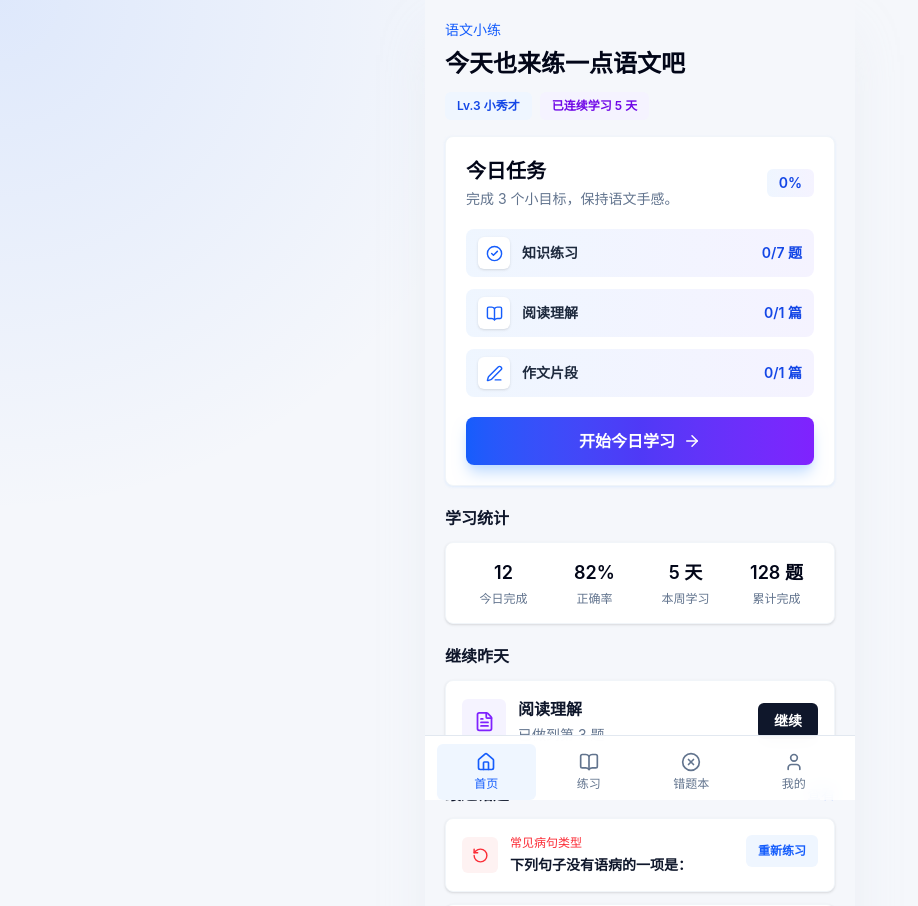
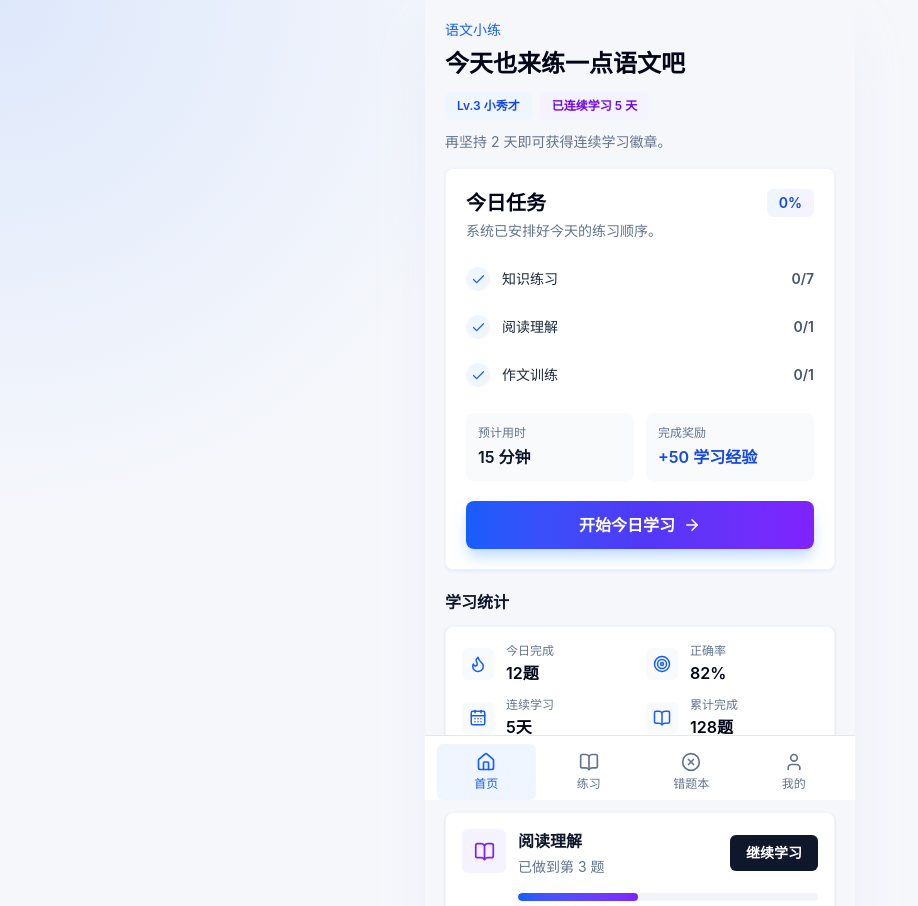
Before and after one commit to zhengcheng820215/yuwen-xiaolian, a React (Vite) app: page /#/ in a window 1280 px wide. Shown: the top 906 px of the page, without its empty margins (0-918 px from the left). Built offline with nearby package versions, Linux system fonts and the light colour scheme.

Commit message:
Refine home learning plan experience

```diff
--- a/src/pages/Home.jsx
+++ b/src/pages/Home.jsx
@@ -1,21 +1,149 @@
 import { Link } from 'react-router-dom';
-import { ArrowRight, BookOpen, CheckCircle2, FileText, PenLine, RotateCcw } from 'lucide-react';
+import { ArrowRight, BookOpen, CalendarDays, Check, CheckCircle2, Flame, RotateCcw, Target, Trophy } from 'lucide-react';
 import Card from '../components/Card.jsx';
 import { useStudy } from '../context/StudyContext.jsx';
 
 const todayTasks = [
-  { title: '知识练习', progress: '0/7 题', icon: CheckCircle2 },
-  { title: '阅读理解', progress: '0/1 篇', icon: BookOpen },
-  { title: '作文片段', progress: '0/1 篇', icon: PenLine },
+  { title: '知识练习', progress: '0/7' },
+  { title: '阅读理解', progress: '0/1' },
+  { title: '作文训练', progress: '0/1' },
 ];
+
+const taskSummary = {
+  isTodayComplete: false,
+  minutes: 15,
+  finishedQuestions: 9,
+  accuracy: 89,
+  reward: '+50 学习经验',
+};
+
+const mistakeLabels = {
+  病句修改: '病句',
+  文言实词虚词: '文言文',
+  成语运用: '成语',
+  古文作者背景: '古文',
+  字音字形: '字词',
+  标点符号: '标点',
+  古诗文默写: '默写',
+  文学常识: '文学',
+};
+
+const shortenQuestion = (text) => text.replace(/[：:。？?]$/, '').slice(0, 22);
+
+const ProgressBar = ({ value }) => (
+  <div className="h-2 overflow-hidden rounded-full bg-slate-100">
+    <div className="h-full rounded-full bg-gradient-to-r from-blue-600 to-violet-600" style={{ width: `${value}%` }} />
+  </div>
+);
+
+const StatIcon = ({ children }) => (
+  <span className="flex h-8 w-8 items-center justify-center rounded-md bg-slate-50 text-blue-600">
+    {children}
+  </span>
+);
+
+const CompletedTaskCard = () => (
+  <Card className="border-blue-100 bg-white p-5 shadow-lg shadow-blue-100/70">
+    <div className="text-center">
+      <div className="mx-auto flex h-12 w-12 items-center justify-center rounded-lg bg-emerald-50 text-emerald-600">
+        <CheckCircle2 size={26} />
+      </div>
+      <h2 className="mt-3 text-xl font-semibold text-slate-950">今日任务已完成！</h2>
+      <p className="mt-1 text-sm text-slate-500">今天的语文练习已经收尾，可以自由巩固薄弱点。</p>
+    </div>
+    <div className="mt-5 grid grid-cols-3 gap-3 text-center">
+      <div className="rounded-lg bg-slate-50 p-3">
+        <p className="text-lg font-semibold text-slate-950">{taskSummary.minutes}分钟</p>
+        <p className="mt-1 text-xs text-slate-500">学习时长</p>
+      </div>
+      <div className="rounded-lg bg-slate-50 p-3">
+        <p className="text-lg font-semibold text-slate-950">{taskSummary.finishedQuestions}题</p>
+        <p className="mt-1 text-xs text-slate-500">完成题量</p>
+      </div>
+      <div className="rounded-lg bg-slate-50 p-3">
+        <p className="text-lg font-semibold text-slate-950">{taskSummary.accuracy}%</p>
+        <p className="mt-1 text-xs text-slate-500">正确率</p>
+      </div>
+    </div>
+    <Link to="/practice" className="mt-5 flex min-h-12 items-center justify-center gap-2 rounded-lg bg-gradient-to-r from-blue-600 via-indigo-600 to-violet-600 font-semibold text-white shadow-lg shadow-blue-200">
+      自由练习
+      <ArrowRight size={18} />
+    </Link>
+  </Card>
+);
+
+const TodayTaskCard = () => (
+  <Card className="border-blue-100 bg-white p-5 shadow-lg shadow-blue-100/70">
+    <div className="flex items-start justify-between gap-3">
+      <div>
+        <h2 className="text-xl font-semibold text-slate-950">今日任务</h2>
+        <p className="mt-1 text-sm text-slate-500">系统已安排好今天的练习顺序。</p>
+      </div>
+      <span className="shrink-0 rounded-md bg-gradient-to-r from-blue-50 to-violet-50 px-3 py-1 text-sm font-semibold text-blue-700">0%</span>
+    </div>
+    <div className="mt-5 space-y-3">
+      {todayTasks.map(({ title, progress }) => (
+        <div key={title} className="flex min-h-9 items-center gap-3">
+          <span className="flex h-6 w-6 items-center justify-center rounded-full bg-blue-50 text-blue-600">
+            <Check size={15} />
+          </span>
+          <p className="flex-1 text-sm font-medium text-slate-800">{title}</p>
+          <span className="text-sm font-semibold text-slate-600">{progress}</span>
+        </div>
+      ))}
+    </div>
+    <div className="mt-5 grid grid-cols-2 gap-3">
+      <div className="rounded-lg bg-slate-50 p-3">
+        <p className="text-xs text-slate-500">预计用时</p>
+        <p className="mt-1 text-base font-semibold text-slate-900">{taskSummary.minutes} 分钟</p>
+      </div>
+      <div className="rounded-lg bg-slate-50 p-3">
+        <p className="text-xs text-slate-500">完成奖励</p>
+        <p className="mt-1 text-base font-semibold text-blue-700">{taskSummary.reward}</p>
+      </div>
+    </div>
+    <Link to="/quiz/all" className="mt-5 flex min-h-12 items-center justify-center gap-2 rounded-lg bg-gradient-to-r from-blue-600 via-indigo-600 to-violet-600 font-semibold text-white shadow-lg shadow-blue-200">
+      开始今日学习
+      <ArrowRight size={18} />
+    </Link>
+  </Card>
+);
+
+const ContinueCard = () => (
+  <Card>
+    <div className="flex items-start gap-3">
+      <span className="flex h-11 w-11 items-center justify-center rounded-md bg-violet-50 text-violet-600">
+        <BookOpen size={21} />
+      </span>
+      <div className="min-w-0 flex-1">
+        <div className="flex items-center justify-between gap-3">
+          <div>
+            <p className="font-semibold text-slate-900">阅读理解</p>
+            <p className="mt-1 text-sm text-slate-500">已做到第 3 题</p>
+          </div>
+          <Link to="/practice/ability" className="shrink-0 rounded-md bg-slate-900 px-4 py-2 text-sm font-semibold text-white">
+            继续学习
+          </Link>
+        </div>
+        <div className="mt-4">
+          <ProgressBar value={40} />
+          <div className="mt-2 flex items-center justify-between text-xs text-slate-500">
+            <span>已完成 40%</span>
+            <span>预计剩余 5 分钟</span>
+          </div>
+        </div>
+      </div>
+    </div>
+  </Card>
+);
 
 export default function Home() {
   const { progress, activeMistakes } = useStudy();
   const stats = [
-    ['今日完成', progress.todayFinished],
-    ['正确率', `${progress.accuracy}%`],
-    ['本周学习', `${progress.streakDays} 天`],
-    ['累计完成', '128 题'],
+    { label: '今日完成', value: `${progress.todayFinished}题`, icon: <Flame size={18} /> },
+    { label: '正确率', value: `${progress.accuracy}%`, icon: <Target size={18} /> },
+    { label: '连续学习', value: `${progress.streakDays}天`, icon: <CalendarDays size={18} /> },
+    { label: '累计完成', value: '128题', icon: <BookOpen size={18} /> },
   ];
 
   return (
@@ -27,41 +155,22 @@ export default function Home() {
           <span className="rounded-md bg-blue-50 px-3 py-1.5 text-xs font-semibold text-blue-700">Lv.3 小秀才</span>
           <span className="rounded-md bg-violet-50 px-3 py-1.5 text-xs font-semibold text-violet-700">已连续学习 {progress.streakDays} 天</span>
         </div>
+        <p className="mt-3 text-sm text-slate-500">再坚持 2 天即可获得连续学习徽章。</p>
       </header>
 
-      <Card className="border-blue-100 bg-white p-5 shadow-lg shadow-blue-100/70">
-        <div className="flex items-center justify-between">
-          <div>
-            <h2 className="text-xl font-semibold text-slate-950">今日任务</h2>
-            <p className="mt-1 text-sm text-slate-500">完成 3 个小目标，保持语文手感。</p>
-          </div>
-          <span className="rounded-md bg-gradient-to-r from-blue-50 to-violet-50 px-3 py-1 text-sm font-semibold text-blue-700">0%</span>
-        </div>
-        <div className="mt-5 space-y-3">
-          {todayTasks.map(({ title, progress: taskProgress, icon: Icon }) => (
-            <div key={title} className="flex min-h-12 items-center gap-3 rounded-lg bg-gradient-to-r from-blue-50 to-violet-50 px-3">
-              <span className="flex h-8 w-8 items-center justify-center rounded-md bg-white text-blue-600 shadow-sm">
-                <Icon size={17} />
-              </span>
-              <p className="flex-1 text-sm font-semibold text-slate-800">{title}</p>
-              <span className="text-sm font-semibold text-blue-700">{taskProgress}</span>
-            </div>
-          ))}
-        </div>
-        <Link to="/quiz/all" className="mt-5 flex min-h-12 items-center justify-center gap-2 rounded-lg bg-gradient-to-r from-blue-600 via-indigo-600 to-violet-600 font-semibold text-white shadow-lg shadow-blue-200">
-          开始今日学习
-          <ArrowRight size={18} />
-        </Link>
-      </Card>
+      {taskSummary.isTodayComplete ? <CompletedTaskCard /> : <TodayTaskCard />}
 
       <section className="mt-5">
         <h2 className="mb-3 text-base font-semibold text-slate-900">学习统计</h2>
         <Card>
-          <div className="grid grid-cols-4 gap-2 text-center">
-            {stats.map(([label, value]) => (
-              <div key={label}>
-                <p className="text-lg font-semibold text-slate-950">{value}</p>
-                <p className="mt-1 text-xs text-slate-500">{label}</p>
+          <div className="grid grid-cols-2 gap-3">
+            {stats.map(({ label, value, icon }) => (
+              <div key={label} className="flex items-center gap-3 rounded-lg bg-white">
+                <StatIcon>{icon}</StatIcon>
+                <div>
+                  <p className="text-xs text-slate-500">{label}</p>
+                  <p className="mt-0.5 text-base font-semibold text-slate-950">{value}</p>
+                </div>
               </div>
             ))}
           </div>
@@ -70,20 +179,7 @@ export default function Home() {
 
       <section className="mt-5">
         <h2 className="mb-3 text-base font-semibold text-slate-900">继续昨天</h2>
-        <Card>
-          <div className="flex items-center gap-3">
-            <span className="flex h-11 w-11 items-center justify-center rounded-md bg-violet-50 text-violet-600">
-              <FileText size={21} />
-            </span>
-            <div className="min-w-0 flex-1">
-              <p className="font-semibold text-slate-900">阅读理解</p>
-              <p className="mt-1 text-sm text-slate-500">已做到第 3 题</p>
-            </div>
-            <Link to="/practice/ability" className="rounded-md bg-slate-900 px-4 py-2 text-sm font-semibold text-white">
-              继续
-            </Link>
-          </div>
-        </Card>
+        <ContinueCard />
       </section>
 
       <section className="mt-5">
@@ -99,8 +195,11 @@ export default function Home() {
                   <RotateCcw size={17} />
                 </span>
                 <div className="min-w-0 flex-1">
-                  <p className="text-xs font-medium text-red-500">{item.knowledgePoint}</p>
-                  <p className="mt-1 line-clamp-1 text-sm font-semibold text-slate-900">{item.question}</p>
+                  <div className="flex items-center gap-2">
+                    <span className="rounded-md bg-red-50 px-2 py-1 text-xs font-semibold text-red-600">{mistakeLabels[item.category] || item.category}</span>
+                    <p className="truncate text-xs text-slate-500">{item.knowledgePoint}</p>
+                  </div>
+                  <p className="mt-2 line-clamp-1 text-sm font-semibold text-slate-900">{shortenQuestion(item.question)}</p>
                 </div>
                 <Link to={`/quiz/${encodeURIComponent(item.category)}`} className="shrink-0 rounded-md bg-blue-50 px-3 py-2 text-xs font-semibold text-blue-600">
                   重新练习
```
